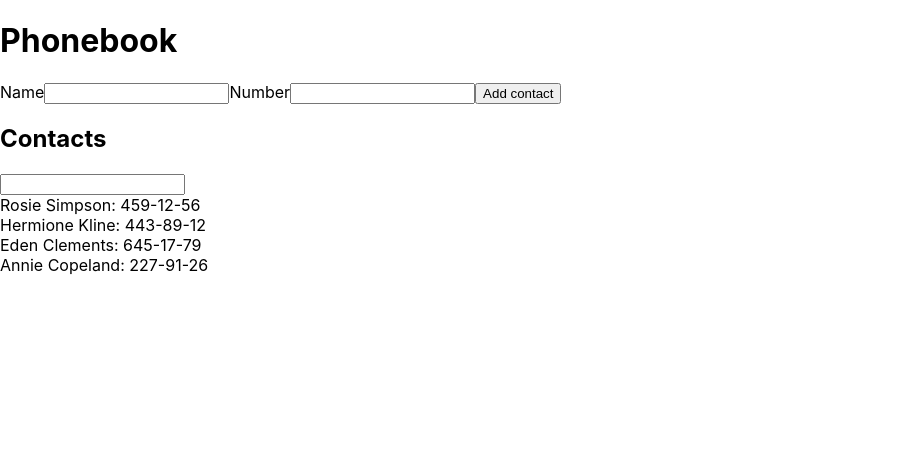
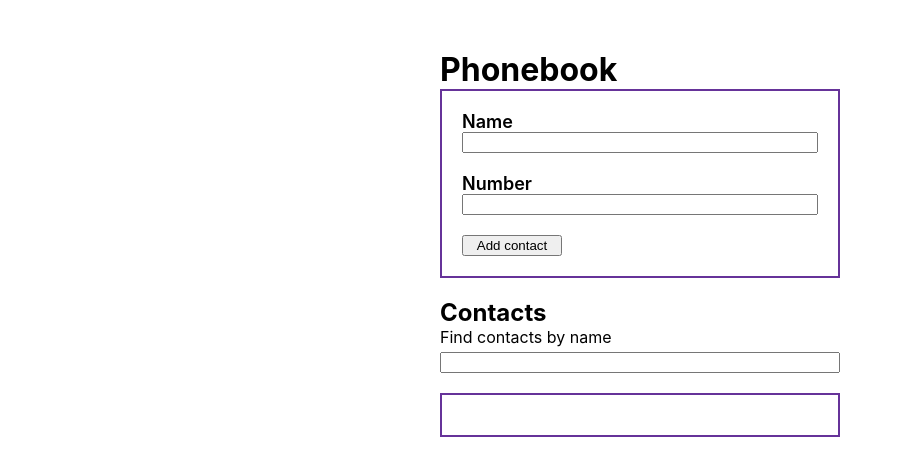
Before and after one commit to RinaOcean/goit-react-hw-02-phonebook, a React (Create React App) app: page / in a window 1280 px wide. Shown: the top 476 px of the page, without its empty margins (0-903 px from the left). Built offline with nearby package versions, Linux system fonts and the light colour scheme.

Commit message:
добавляет стили

```diff
--- a/src/App.js
+++ b/src/App.js
@@ -8,13 +8,13 @@ import './App.scss';
 
 class App extends Component {
   state = {
-    // contacts: [],
-    contacts: [
-      { id: 'id-1', name: 'Rosie Simpson', number: '459-12-56' },
-      { id: 'id-2', name: 'Hermione Kline', number: '443-89-12' },
-      { id: 'id-3', name: 'Eden Clements', number: '645-17-79' },
-      { id: 'id-4', name: 'Annie Copeland', number: '227-91-26' },
-    ],
+    contacts: [],
+    // contacts: [
+    //   { id: 'id-1', name: 'Rosie Simpson', number: '459-12-56' },
+    //   { id: 'id-2', name: 'Hermione Kline', number: '443-89-12' },
+    //   { id: 'id-3', name: 'Eden Clements', number: '645-17-79' },
+    //   { id: 'id-4', name: 'Annie Copeland', number: '227-91-26' },
+    // ],
     filter: '',
   };
 
@@ -43,7 +43,7 @@ class App extends Component {
       contact.name.toLocaleLowerCase().includes(normalizedFilter),
     );
     return (
-      <div>
+      <div className="phonebook">
         <h1>Phonebook</h1>
         <ContactForm onSubmit={this.formSubmitHandler} />
         <h2>Contacts</h2>
--- a/src/App.scss
+++ b/src/App.scss
@@ -1,38 +1,7 @@
-.App {
-  text-align: center;
+.phonebook {
+  display: flex;
+  width: 500px;
+  padding: 50px;
+  flex-direction: column;
+  margin: 0 auto;
 }
-
-.App-logo {
-  height: 40vmin;
-  pointer-events: none;
-}
-
-@media (prefers-reduced-motion: no-preference) {
-  .App-logo {
-    animation: App-logo-spin infinite 20s linear;
-  }
-}
-
-.App-header {
-  background-color: #282c34;
-  min-height: 100vh;
-  display: flex;
-  flex-direction: column;
-  align-items: center;
-  justify-content: center;
-  font-size: calc(10px + 2vmin);
-  color: white;
-}
-
-.App-link {
-  color: #61dafb;
-}
-
-@keyframes App-logo-spin {
-  from {
-    transform: rotate(0deg);
-  }
-  to {
-    transform: rotate(360deg);
-  }
-}
--- a/src/components/ContactForm/ContactForm.jsx
+++ b/src/components/ContactForm/ContactForm.jsx
@@ -1,5 +1,7 @@
 import React, { Component } from 'react';
 import { nanoid } from 'nanoid';
+import './ContactForm.scss';
+
 class ContactForm extends Component {
   state = {
     name: '',
@@ -29,7 +31,7 @@ class ContactForm extends Component {
   render() {
     const { name, number } = this.state;
     return (
-      <form onSubmit={this.handleSubmit}>
+      <form className="ContactForm" onSubmit={this.handleSubmit}>
         <label htmlFor={this.nameInputId}>Name</label>
         <input
           type="text"
--- /dev/null
+++ b/src/components/ContactForm/ContactForm.scss
@@ -0,0 +1,21 @@
+.ContactForm {
+  display: flex;
+  width: 400px;
+  padding: 20px;
+  margin-bottom: 20px;
+  flex-direction: column;
+  border: 2px solid rebeccapurple;
+
+  input {
+    margin-bottom: 20px;
+  }
+
+  button {
+    width: 100px;
+  }
+
+  label {
+    font-size: 18px;
+    font-weight: 600;
+  }
+}
--- a/src/components/ContactsList/ContactList.jsx
+++ b/src/components/ContactsList/ContactList.jsx
@@ -1,2 +1,6 @@
-const ContactsList = ({ children }) => <ul>{children}</ul>;
+import './ContactsList.scss';
+
+const ContactsList = ({ children }) => (
+  <ul className="ContactsList">{children}</ul>
+);
 export default ContactsList;
--- /dev/null
+++ b/src/components/ContactsList/ContactsList.scss
@@ -0,0 +1,12 @@
+.ContactsList {
+  display: flex;
+  margin: 0;
+  width: 400px;
+  padding: 20px;
+  flex-direction: column;
+  border: 2px solid rebeccapurple;
+
+  input {
+    margin-bottom: 20px;
+  }
+}
--- a/src/components/Filter/Filter.jsx
+++ b/src/components/Filter/Filter.jsx
@@ -1,5 +1,10 @@
+import './Filter.scss';
+
 const Filter = ({ value, onChange }) => (
-  <input type="text" value={value} onChange={onChange}></input>
+  <label className="Filter">
+    Find contacts by name
+    <input type="text" value={value} onChange={onChange}></input>
+  </label>
 );
 
 export default Filter;
--- /dev/null
+++ b/src/components/Filter/Filter.scss
@@ -0,0 +1,10 @@
+.Filter {
+  display: flex;
+  flex-direction: column;
+
+  input {
+    width: 400px;
+    margin-top: 5px;
+    margin-bottom: 20px;
+  }
+}
--- a/src/index.scss
+++ b/src/index.scss
@@ -12,7 +12,30 @@ code {
     monospace;
 }
 
+html {
+  box-sizing: border-box;
+}
+
+*,
+*::before,
+*::after {
+  box-sizing: inherit;
+}
+
+img {
+  display: block;
+  max-width: 100%;
+  height: auto;
+}
+
 ul {
+  list-style: none;
   margin: 0;
   padding: 0;
 }
+
+h1,
+h2,
+h3 {
+  margin: 0px;
+}
```
